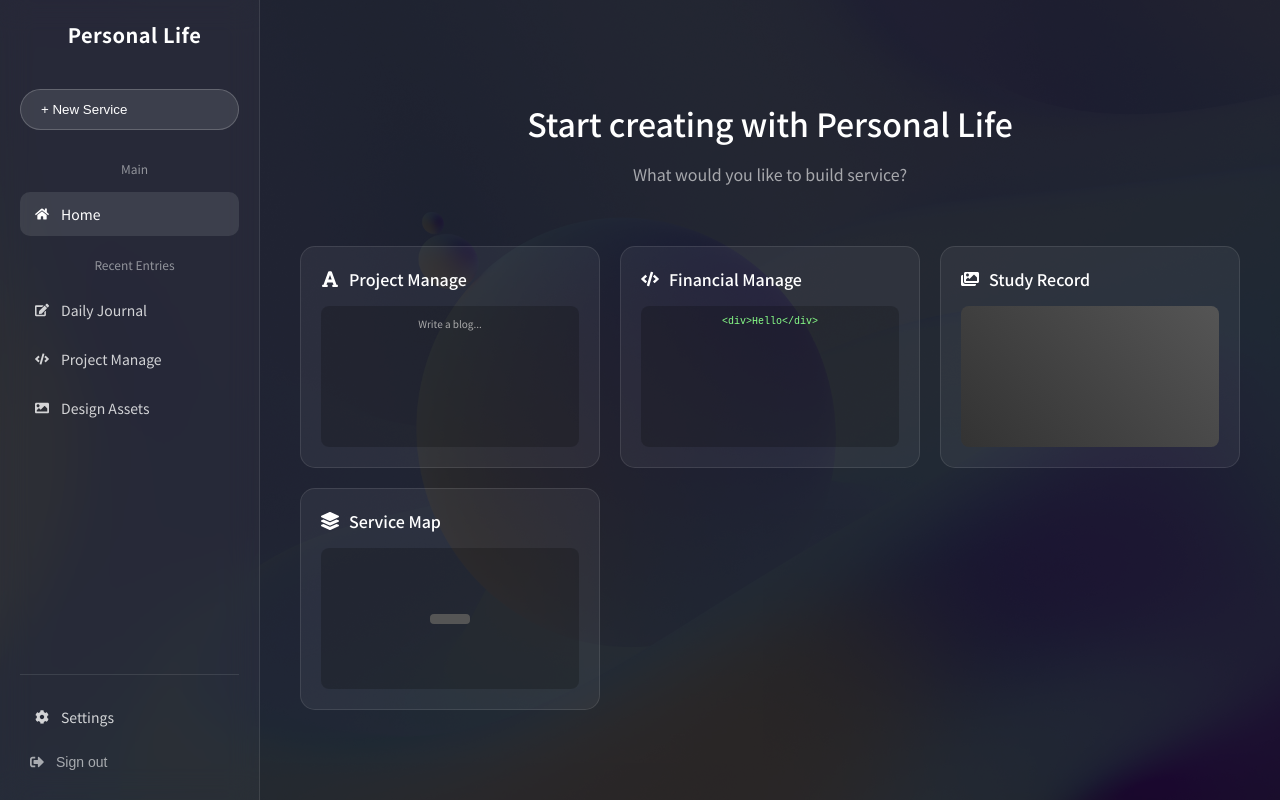
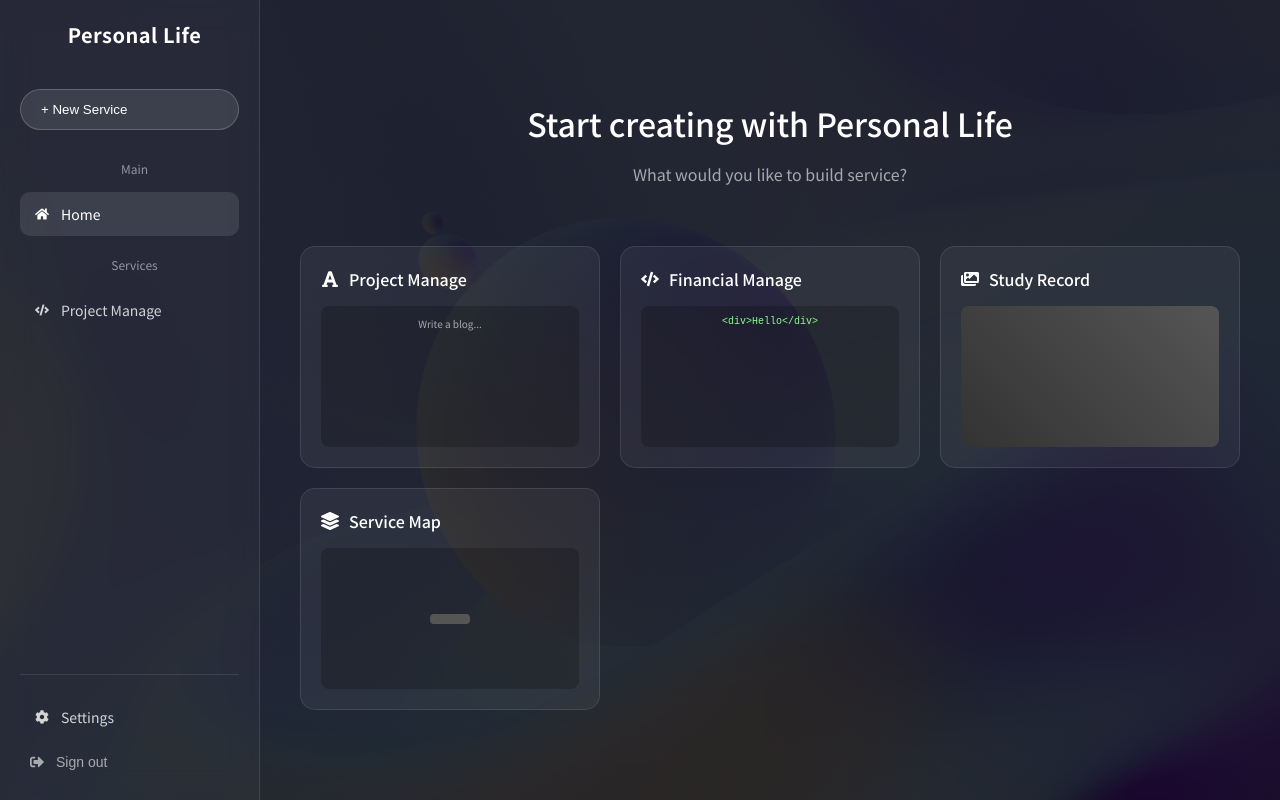
Before and after one commit to KoulLife/personal-life-app-front, a React (Create React App) app: page /dashboard in a window 1280 px wide. Built offline with nearby package versions, Linux system fonts and the light colour scheme; sample sign-in values are in the browser's storage.

Commit message:
refactor: menu명 수정

```diff
--- a/src/components/Sidebar.jsx
+++ b/src/components/Sidebar.jsx
@@ -24,7 +24,10 @@ const Sidebar = ({ isOpen, onClose }) => {
 
             <div className="app-brand desktop-brand">Personal Life</div>
 
-            <button className="new-entry-btn">
+            <button className="new-entry-btn" onClick={() => {
+                navigate('/service/integration');
+                onClose && onClose();
+            }}>
                 <span>+ New Service</span>
             </button>
 
@@ -40,11 +43,7 @@ const Sidebar = ({ isOpen, onClose }) => {
                     <span>Home</span>
                 </NavLink>
 
-                <div className="nav-label" style={{ marginTop: '20px' }}>Recent Entries</div>
-                <div className="nav-item">
-                    <FaEdit className="nav-icon" />
-                    <span>Daily Journal</span>
-                </div>
+                <div className="nav-label" style={{ marginTop: '20px' }}>Services</div>
                 <NavLink
                     to="/dashboard/project"
                     className={({ isActive }) => `nav-item ${isActive ? 'active' : ''}`}
@@ -53,10 +52,6 @@ const Sidebar = ({ isOpen, onClose }) => {
                     <FaCode className="nav-icon" />
                     <span>Project Manage</span>
                 </NavLink>
-                <div className="nav-item">
-                    <FaImage className="nav-icon" />
-                    <span>Design Assets</span>
-                </div>
             </div>
 
             <div className="user-section">
```
